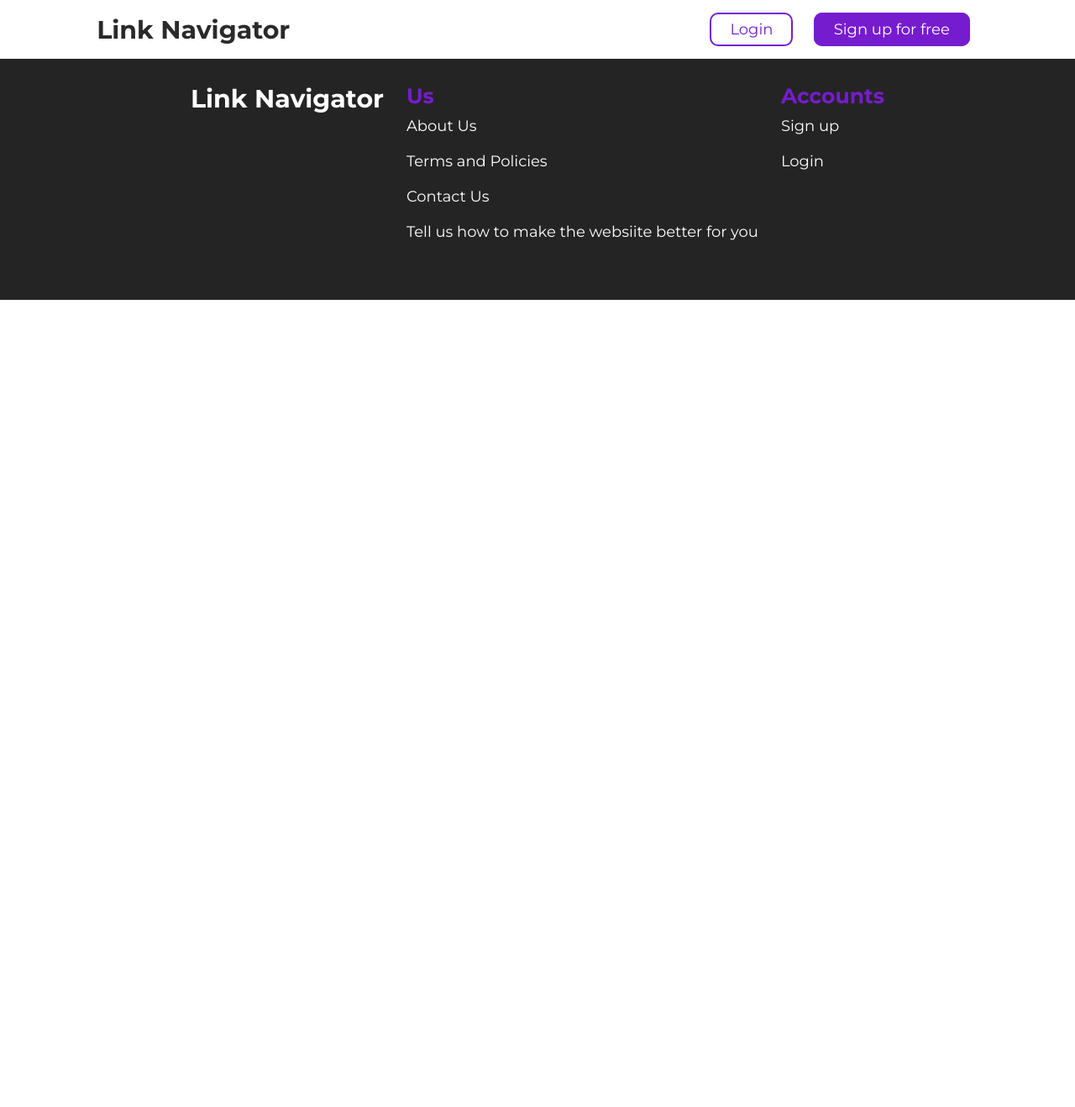
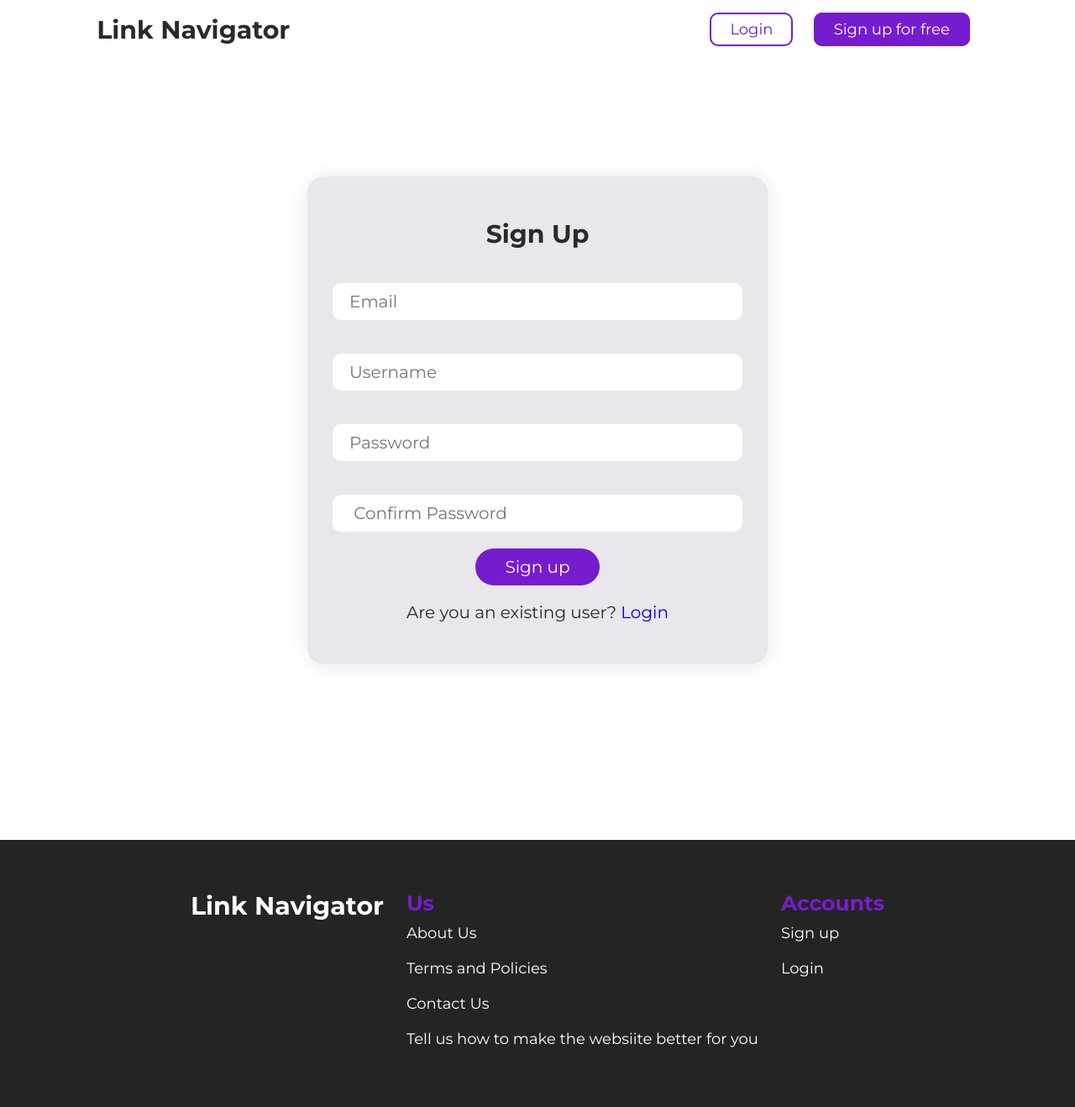
Before and after one commit to Abmichael01/Link-Navigator, a Django app: template linkNavigator/templates/accounts/login-register.html in a window 1280 px wide. Shown: the whole page at 84% size. Before the commit the page ends 357 px from the top, so only its background shows below. Run offline with Django 4.2, Linux system fonts and the light colour scheme; the template is opened without the code that fills it, so the values that code supplies are empty.

Commit message:
new changes

```diff
--- a/linkNavigator/accounts/urls.py
+++ b/linkNavigator/accounts/urls.py
@@ -0,0 +1,7 @@
+from django.urls import path
+from . import views
+
+urlpatterns = [
+    path("login", views.login_user, name="login"),
+    path("sign-up", views.sign_up, name="sign-up"),
+]
--- a/linkNavigator/linkNavigator/urls.py
+++ b/linkNavigator/linkNavigator/urls.py
@@ -21,4 +21,5 @@ urlpatterns = [
     path('admin/', admin.site.urls),
 
     path('', include("app.urls")),
+    path('', include("accounts.urls")),
 ]
--- a/linkNavigator/static/css/home.css
+++ b/linkNavigator/static/css/home.css
@@ -117,7 +117,7 @@
 }
 
 .hero-info button span{
-    z-index: 99999;
+    z-index: 99;
     position: relative;
 }
 
--- a/linkNavigator/static/css/login-register.css
+++ b/linkNavigator/static/css/login-register.css
@@ -0,0 +1,58 @@
+.login-sign-up{
+    display: flex;
+    align-items: center;
+    justify-content: center;
+    height: 100vh;
+
+    /* background-image: url(../images/login-bg.webp);
+    background-size: cover;
+    background-position: center; */
+}
+
+.sign{
+    padding: 100px 0px;
+}
+
+.login-sign-up form{
+    padding: 50px;
+    display: flex;
+    flex-direction: column;
+    box-shadow: 1px 1px 25px rgba(0, 0, 0, 0.1);
+    border-radius: 20px;
+    width: 35%;
+    align-items: center;
+    /* background: linear-gradient(#a56fdb, #d2ccd8); */
+    background: #e9e6ec;
+
+}
+
+.login-sign-up form h2{
+    font-size: 30px;
+    margin-bottom: 20px;
+}
+
+.login-sign-up form input{
+    padding: 10px 20px;
+    margin: 20px 0px;
+    width: 100%;
+    border-radius: 10px;
+    border: none;
+    font-size: 20px;
+    background-color: #fff;
+    outline-color: #761ccf;
+}
+
+.login-sign-up form button{
+    padding: 10px 35px;
+    font-size: 20px;
+    border-radius: 50px;
+    background-color: #761ccf;
+    border: none;
+    color: #fff;
+    cursor: pointer;
+}
+
+.login-sign-up form p{
+    font-size: 20px;
+    margin-top: 20px;
+}
--- a/linkNavigator/templates/accounts/login-register.html
+++ b/linkNavigator/templates/accounts/login-register.html
@@ -9,27 +9,36 @@
 {% endblock title %}
 
 {% block content %}
-<link rel="stylesheet" href="{% static 'css/home.css' %}">
+<link rel="stylesheet" href="{% static 'css/login-register.css' %}">
+
 
 {% if page == "login" %}
 
-<section class="login-sign-up">
+<section class="login-sign-up {% if page == 'sign-up' %}
+  sign
+{% endif %}">
     <form action="" method="POST">
-        <input type="text" name="username">
-        <input type="password" name="password">
+        <h2>Welcome Back</h2>
+        <input type="text" name="username" placeholder="Username">
+        <input type="password" name="password1" placeholder="Password">
+        <button type="submit">Login</button>
+        <p>Are you a new user? <a href="{% url 'sign-up' %}">Sign up</a></p>
     </form>
 
 </section>
 
+
 {% else %}
 
-<section class="login-sign-up">
+<section class="login-sign-up sign">
     <form action="" method="POST">
-        <input type="email" name="email">
-        <input type="text" name="username">
-        <input type="password" name="password">
-        <button type="submit">Login</button>
-        <p>Are you a new user? <a href="">Sign up</a></p>
+        <h2>Sign Up</h2>
+        <input type="email" name="email" placeholder="Email">
+        <input type="text" name="username" placeholder="Username">
+        <input type="password" name="password" placeholder="Password">
+        <input type="password" name="password2" placeholder=" Confirm Password">
+        <button type="submit">Sign up</button>
+        <p>Are you an existing user? <a href="{% url 'login' %}">Login</a></p>
     </form>
 </section>
 
--- a/linkNavigator/templates/nav.html
+++ b/linkNavigator/templates/nav.html
@@ -3,7 +3,7 @@
 <header>
     <h2>Link Navigator</h2>
     <nav>
-        <a href="" class="login">Login</a>
-        <a href="" class="sign-up">Sign up for free</a>
+        <a href="{% url 'login' %}" class="login">Login</a>
+        <a href="{% url 'sign-up' %}" class="sign-up">Sign up for free</a>
     </nav>
 </header>
```
Also changed, not shown: linkNavigator/accounts/views.py (+12 -1 lines), linkNavigator/static/images/login-bg.webp (added).
